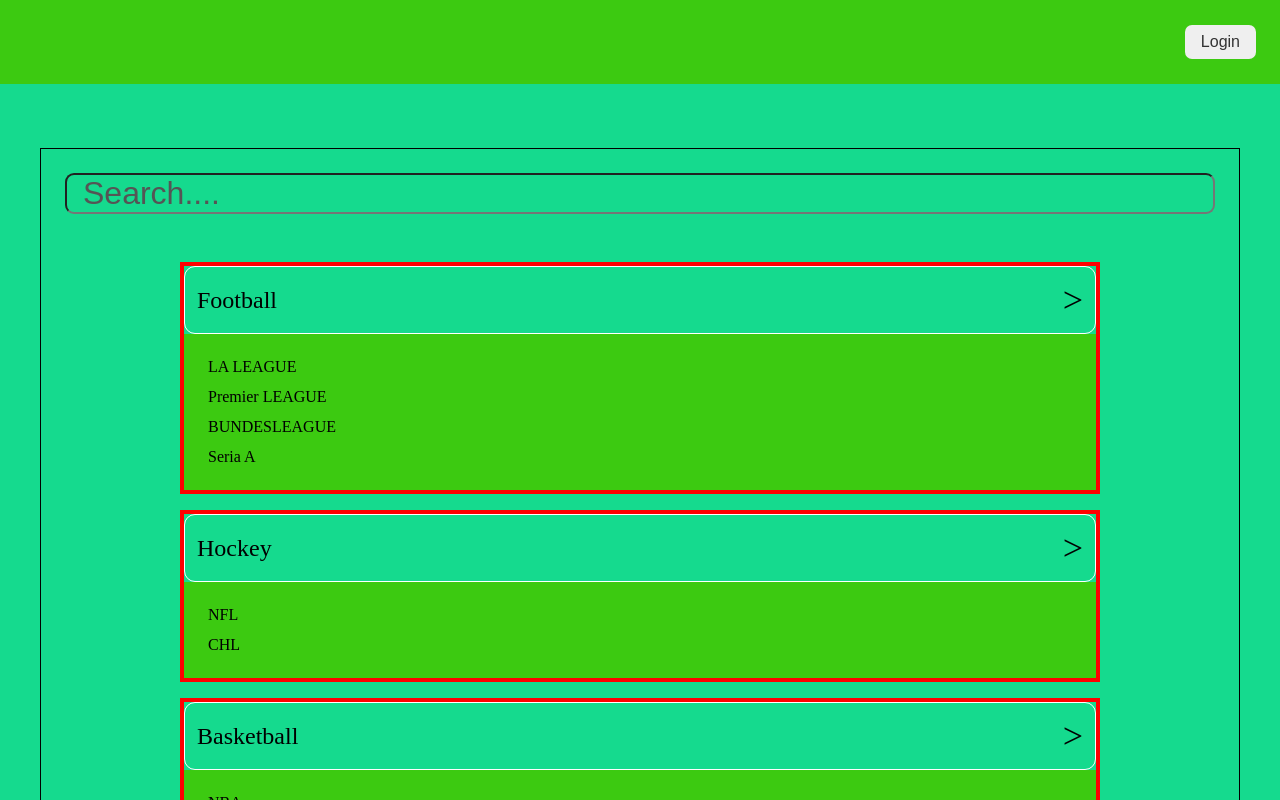
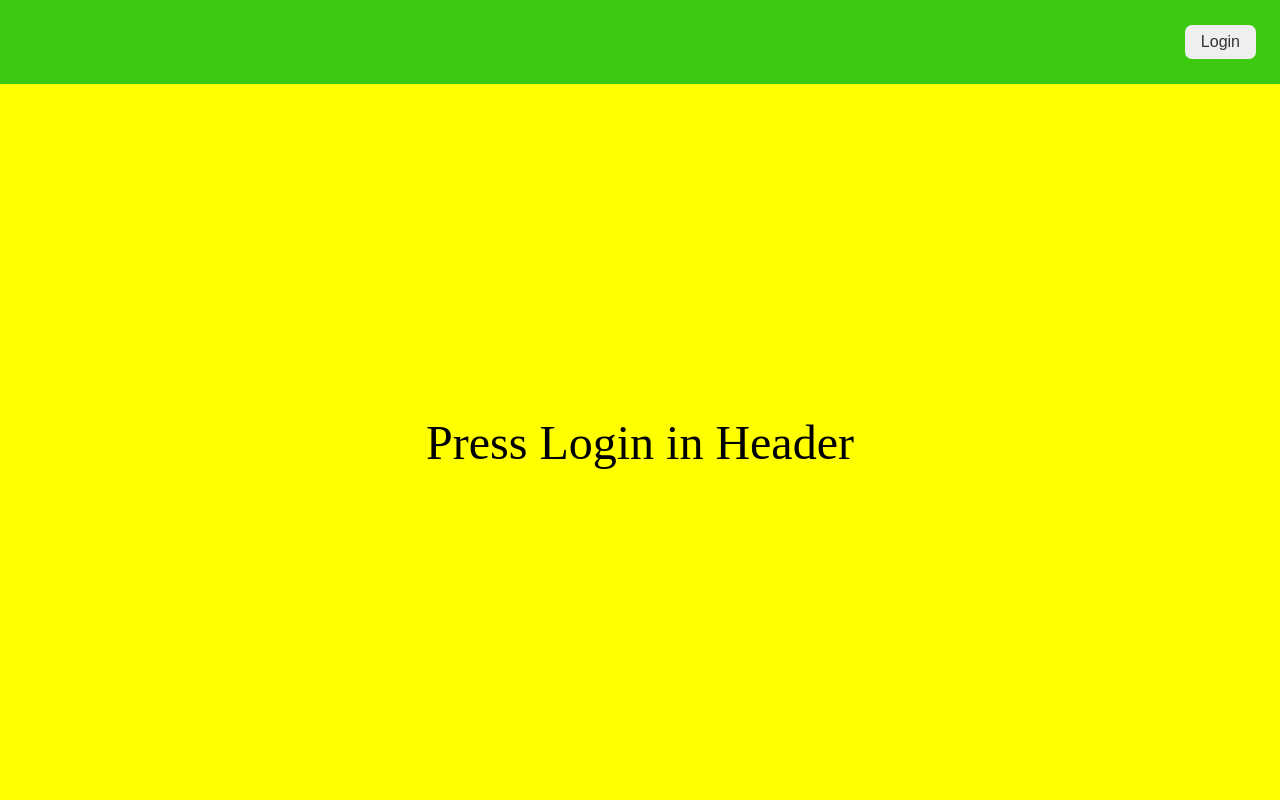
Before and after one commit to RinalinDS/sportsleagueapp, a React (Create React App) app: page / in a window 1280 px wide. Shown: the top 800 px of the page. Built offline with nearby package versions, Linux system fonts and the light colour scheme.

Commit message:
feautre: simple login logic

```diff
--- a/src/App.tsx
+++ b/src/App.tsx
@@ -1,13 +1,28 @@
+import { useState } from 'react';
 import { Header } from './components/Header/Header';
+import { Login } from './pages/Login/Login';
 import { MainPage } from './pages/main/MainPage';
 import { Results } from './pages/results/Results';
 
 export const App = () => {
+  const [isLoggedIn, setIsLoggenIn] = useState(false)
+  const onClickHandler = () => {
+    setIsLoggenIn(!isLoggedIn)
+  }
+
   return (
     <div>
-      <Header />
-      <MainPage />
-      <Results />
+      <Header isLoggedIn={isLoggedIn} onClickHandler={onClickHandler} />
+
+      {
+        isLoggedIn ?
+          <>
+            <MainPage />
+            <Results />
+          </>
+          :
+          <Login />
+      }
     </div>
   );
 }
--- a/src/components/Header/Header.tsx
+++ b/src/components/Header/Header.tsx
@@ -1,9 +1,23 @@
+import { FC, useState } from 'react'
 import styles from './Header.module.scss'
 
-export const Header = () => {
+interface HeaderPropsType {
+    isLoggedIn: boolean
+    onClickHandler: () => void
+
+}
+
+export const Header: FC<HeaderPropsType> = (props) => {
+    const {isLoggedIn, onClickHandler } = props
+
     return (
         <header className={styles.header}>
-            <button className={styles.button}>Login</button>
+            <button
+                className={styles.button}
+                onClick={onClickHandler}
+            >
+                {isLoggedIn ? 'Logout' : 'Login'}
+            </button>
         </header>
     )
 }
--- /dev/null
+++ b/src/pages/Login/Login.module.scss
@@ -0,0 +1,12 @@
+@import './../../common/styles/variables.scss';
+
+
+.loginPage {
+    height: 100%;
+    background-color: yellow;
+    min-height: calc(100vh - 8.4rem);
+    display: flex;
+    justify-content: center;
+    align-items: center;
+    font-size: 4.8rem;
+}
--- /dev/null
+++ b/src/pages/Login/Login.tsx
@@ -0,0 +1,7 @@
+import styles from './Login.module.scss'
+
+export const Login = () => {
+    return (
+        <div className={styles.loginPage}>Press Login in Header</div>
+    )
+}
```
